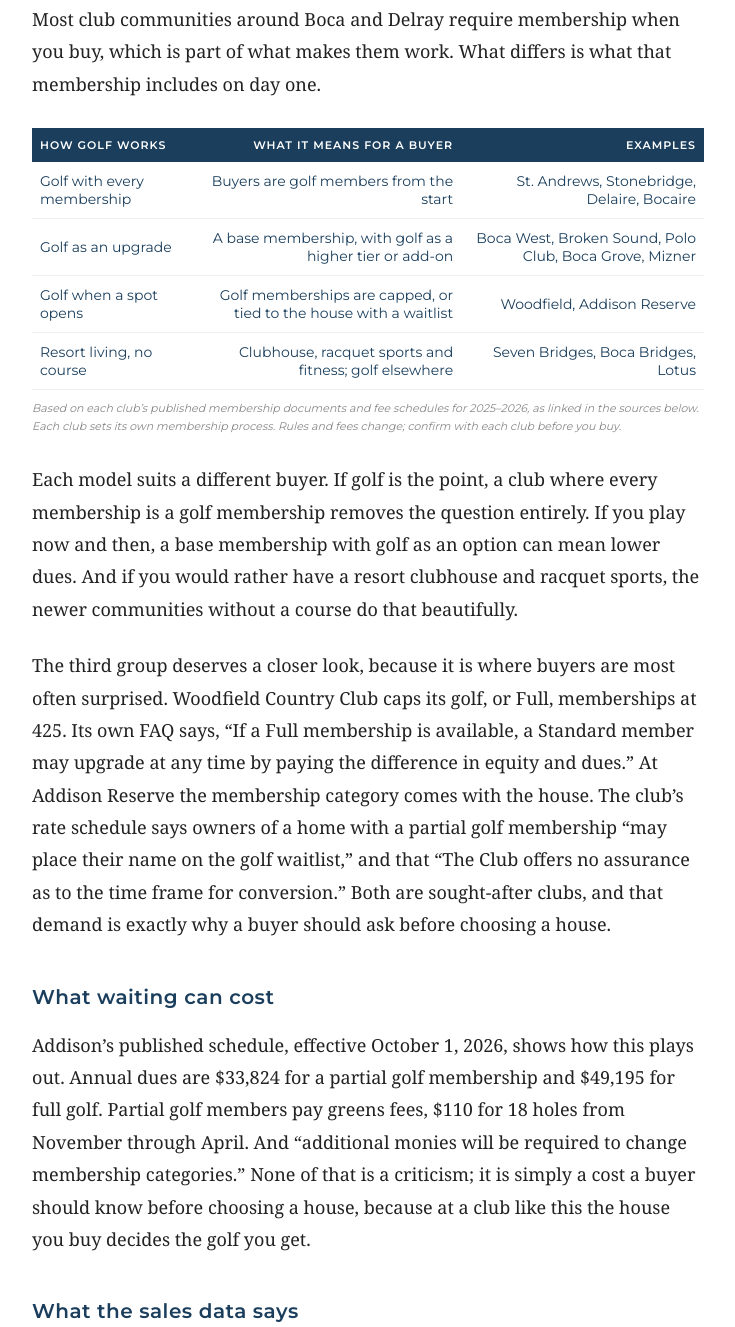
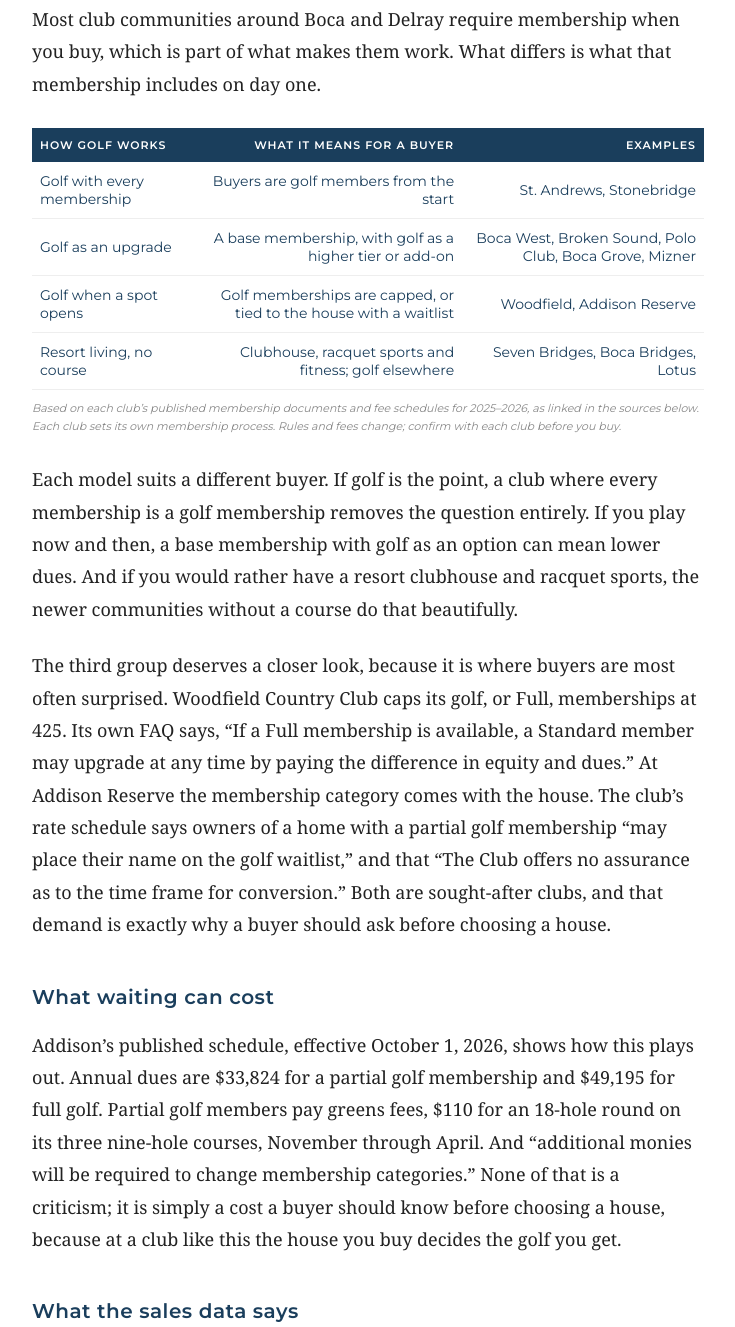
Before and after one commit to edmundbogen/edmundbogen.github.io, a plain HTML site: page golf-waitlist-nobody-mentions-at-closing/index.html in a window 1280 px wide. Shown: the part 2093-3420 px from the top of the page, without its empty margins (272-1007 px from the left). Drawn offline with Linux system fonts and the light colour scheme; a web font is replaced by a local one.

Commit message:
Golf article: fact-check fixes (Addison 27 holes wording; drop Delaire/Bocaire from golf-with-every-membership)
Co-Authored-By: Claude Opus 5.5 <noreply@anthropic.com>

```diff
--- a/golf-waitlist-nobody-mentions-at-closing/index.html
+++ b/golf-waitlist-nobody-mentions-at-closing/index.html
@@ -94,7 +94,7 @@
   <div class="tbl">
     <table>
       <tr><th>How golf works</th><th>What it means for a buyer</th><th>Examples</th></tr>
-      <tr><td>Golf with every membership</td><td>Buyers are golf members from the start</td><td>St. Andrews, Stonebridge, Delaire, Bocaire</td></tr>
+      <tr><td>Golf with every membership</td><td>Buyers are golf members from the start</td><td>St. Andrews, Stonebridge</td></tr>
       <tr><td>Golf as an upgrade</td><td>A base membership, with golf as a higher tier or add-on</td><td>Boca West, Broken Sound, Polo Club, Boca Grove, Mizner</td></tr>
       <tr><td>Golf when a spot opens</td><td>Golf memberships are capped, or tied to the house with a waitlist</td><td>Woodfield, Addison Reserve</td></tr>
       <tr><td>Resort living, no course</td><td>Clubhouse, racquet sports and fitness; golf elsewhere</td><td>Seven Bridges, Boca Bridges, Lotus</td></tr>
@@ -107,7 +107,7 @@
   <p>The third group deserves a closer look, because it is where buyers are most often surprised. Woodfield Country Club caps its golf, or Full, memberships at 425. Its own FAQ says, &ldquo;If a Full membership is available, a Standard member may upgrade at any time by paying the difference in equity and dues.&rdquo; At Addison Reserve the membership category comes with the house. The club&rsquo;s rate schedule says owners of a home with a partial golf membership &ldquo;may place their name on the golf waitlist,&rdquo; and that &ldquo;The Club offers no assurance as to the time frame for conversion.&rdquo; Both are sought-after clubs, and that demand is exactly why a buyer should ask before choosing a house.</p>
 
   <h2>What waiting can cost</h2>
-  <p>Addison&rsquo;s published schedule, effective October 1, 2026, shows how this plays out. Annual dues are $33,824 for a partial golf membership and $49,195 for full golf. Partial golf members pay greens fees, $110 for 18 holes from November through April. And &ldquo;additional monies will be required to change membership categories.&rdquo; None of that is a criticism; it is simply a cost a buyer should know before choosing a house, because at a club like this the house you buy decides the golf you get.</p>
+  <p>Addison&rsquo;s published schedule, effective October 1, 2026, shows how this plays out. Annual dues are $33,824 for a partial golf membership and $49,195 for full golf. Partial golf members pay greens fees, $110 for an 18-hole round on its three nine-hole courses, November through April. And &ldquo;additional monies will be required to change membership categories.&rdquo; None of that is a criticism; it is simply a cost a buyer should know before choosing a house, because at a club like this the house you buy decides the golf you get.</p>
 
   <h2>What the sales data says</h2>
   <p>I pulled every single-family closing from November 18, 2025 through November 18, 2026 in these communities, each limited to its own ZIP code. St. Andrews homes sold for a median of $978 per square foot, the highest of the club communities I tracked other than the two waterfront enclaves east of Federal Highway, Royal Palm Yacht &amp; Country Club and The Sanctuary.</p>
@@ -146,8 +146,6 @@
     <li>Broken Sound Club, 2026 member dues (Sports, Club Course Golf and Old Course Golf categories): <a href="https://www.echofineproperties.com/wp-content/uploads/2017/06/Broken-Sound-2026-Member-Dues.pdf" target="_blank">www.echofineproperties.com/wp-content/uploads/2017/06/Broken-Sound-2026-Member-Dues.pdf</a></li>
     <li>The Polo Club of Boca Raton, membership types (Social minimum; golf add-on): <a href="https://poloclub.net/membership-types" target="_blank">poloclub.net/membership-types</a></li>
     <li>Stonebridge Country Club, 2025-2026 membership fees ("Golf Membership (Mandatory)"): <a href="https://www.echofineproperties.com/wp-content/uploads/2017/06/Stonebridge-2025-2026.pdf" target="_blank">www.echofineproperties.com/wp-content/uploads/2017/06/Stonebridge-2025-2026.pdf</a></li>
-    <li>Delaire Country Club, membership cost for 2026: <a href="https://www.echofineproperties.com/wp-content/uploads/2020/10/Delaire-membership-cost-for-2026.pdf" target="_blank">www.echofineproperties.com/wp-content/uploads/2020/10/Delaire-membership-cost-for-2026.pdf</a></li>
-    <li>Bocaire Country Club, 2025-2026 membership fees: <a href="https://www.echofineproperties.com/wp-content/uploads/2017/06/Bocaire-2025-2026.pdf" target="_blank">www.echofineproperties.com/wp-content/uploads/2017/06/Bocaire-2025-2026.pdf</a></li>
     <li>Mizner Country Club, full golf and sports/partial golf categories, Koolik Group guide, April 2026: <a href="https://koolik.com/blog/mizner-country-club-delray-beach-complete-buyer-and-seller-guide-2026/" target="_blank">koolik.com/blog/mizner-country-club-delray-beach-complete-buyer-and-seller-guide-2026</a></li>
     <li>Boca Grove, golf equity and social equity categories (club membership sheet): <a href="https://www.propertyonerealty.com/wp-content/uploads/2015/02/Boca-Grove-Membership.pdf" target="_blank">www.propertyonerealty.com/wp-content/uploads/2015/02/Boca-Grove-Membership.pdf</a></li>
     <li>GL Homes, Seven Bridges amenities announcement, Feb. 4, 2014: <a href="https://www.prweb.com/releases/2014/02/prweb11549038.htm" target="_blank">www.prweb.com/releases/2014/02/prweb11549038.htm</a></li>
```
